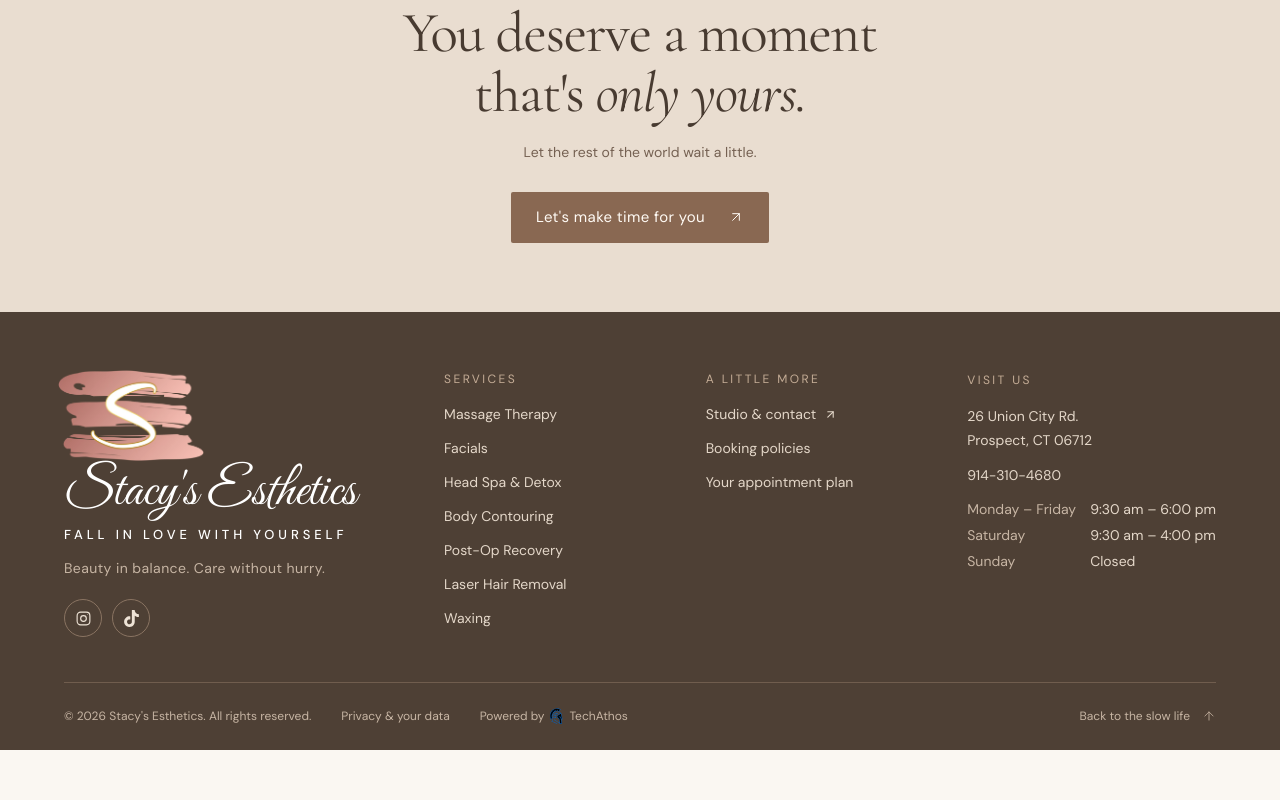
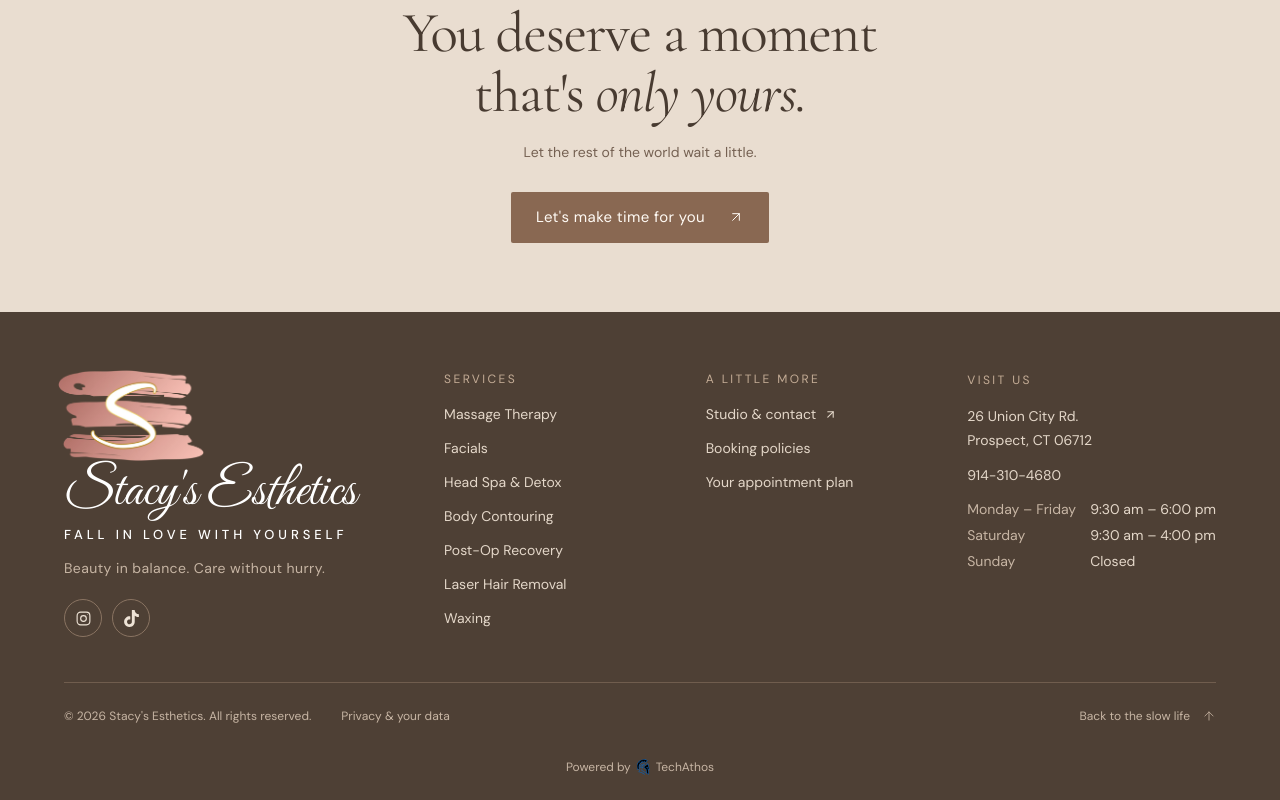
Before and after one commit to dennism321/stacys, a React (Vite) app: page / in a window 1280 px wide. Shown: the part 3479-4279 px from the top of the page. Before the commit the page ends 4229 px from the top, so only its background shows below. Built offline with nearby package versions, Linux system fonts and the light colour scheme.

Commit message:
Center the TechAthos credit in the footer
Give the credit its own centered line beneath the rest of the footer's
bottom row.

Co-Authored-By: Claude Opus 5.5 <noreply@anthropic.com>

```diff
--- a/src/index.css
+++ b/src/index.css
@@ -201,7 +201,9 @@ svg { flex-shrink: 0; }
 .footer-nav a:hover, .footer-nav button:hover { color: white; text-decoration: underline; text-underline-offset: 4px; }
 .footer-bottom { border-top: 1px solid #705d4e; display: flex; align-items: center; gap: 30px; padding: 23px 0; color: #c7b5a4; font-size: 12px; line-height: 1.7; }
 .footer-bottom button { padding: 0; }
-.footer-credit { display: inline-flex; align-items: center; gap: 6px; color: inherit; transition: color 180ms; }
+/* Credit sits on its own centered line under the rest of the footer's bottom row. */
+.footer-bottom { flex-wrap: wrap; }
+.footer-credit { order: 10; flex-basis: 100%; display: inline-flex; align-items: center; justify-content: center; gap: 6px; color: inherit; transition: color 180ms; }
 .footer-credit img { width: 13px; height: 16px; }
 .footer-credit:hover { color: #fff; }
 .back-to-top { display: inline-flex; align-items: center; gap: 12px; margin-left: auto; }
```
